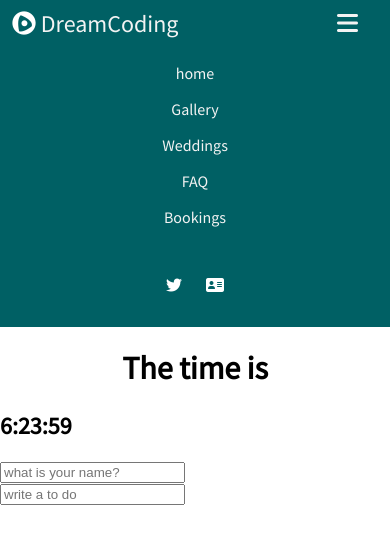
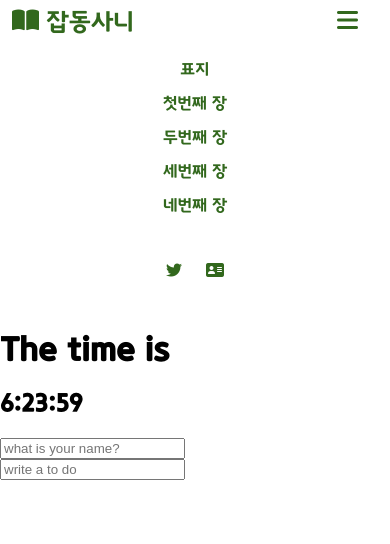
Before and after one commit to cats0713/javascript_study, a plain HTML site: page index.html in a window 390 px wide. Both pictures are taken after a click on the link 347 px from the left and 23 px from the top of the page. Drawn offline with Linux system fonts and the light colour scheme.

Commit message:
navbar,todolist

```diff
--- a/index.html
+++ b/index.html
@@ -3,25 +3,26 @@
 <head>
     <meta charset="UTF-8">
     <meta name="viewport" content="width=device-width, initial-scale=1.0">
+    <link rel="stylesheet" href="nav_style.css" >
     <link rel="stylesheet" href="style.css">
     <link rel="preconnect" href="https://fonts.gstatic.com">
 <link href="https://fonts.googleapis.com/css2?family=Source+Sans+Pro&display=swap" rel="stylesheet">
     <script src="https://kit.fontawesome.com/711768ab1d.js" crossorigin="anonymous"></script>
-    <script src="event.js" defer></script>
-    <title>nav var</title>
+
+    <title>oddments</title>
 </head>
 <body>
     <nav class="navbar">
         <div class="nav__logo">
-            <i class="fab fa-centercode"></i>
-            <a href="#">DreamCoding</a>
+            <i class="fas fa-book-open"></i>
+            <a href="#">잡동사니</a>
         </div>
         <ul class="nav_menu">
-            <li><a href="#">home</a></li>
-            <li><a href="#">Gallery</a></li>
-            <li><a href="#">Weddings</a></li>
-            <li><a href="#">FAQ</a></li>
-            <li><a href="#">Bookings</a></li>
+            <li><a id=nav_cover href="#">표지</a></li>
+            <li><a id=nav_cover href="#">첫번째 장</a></li>
+            <li><a id=nav_cover href="#">두번째 장</a></li>
+            <li><a id=nav_cover href="#">세번째 장</a></li>
+            <li><a id=nav_cover href="#">네번째 장</a></li>
         </ul>
 
         <ul class="nav_links">
@@ -54,6 +55,6 @@
     <!-- <script src="test.js"></script> -->
     <script src="clock.js"></script>
     <script src="getting.js"></script>
-
+    <script src="navmove.js" defer></script>
 </body>
 </html>
--- /dev/null
+++ b/nav_style.css
@@ -0,0 +1,110 @@
+:root{
+
+}
+@font-face{
+    font-family: godoB;
+    src: url("./GodoB.otf");
+}
+
+nav a{
+    text-decoration: none;
+    color: #32681d;
+    font-family: godoB ;
+}
+
+.navbar{
+    display: flex;
+    justify-content: space-between;
+    align-items: center;
+    padding: 8px 12px;
+}
+
+.nav__logo {
+    font-size: 24px;
+}
+.nav__logo i{
+    color: #32681d;
+}
+
+
+
+.nav_menu{
+    display: flex;
+    list-style: none;
+    padding-left: 0;
+}
+.nav_menu li{
+    padding: 8px 12px;
+}
+.nav_menu li:hover{
+    color: white;
+    background-color: teal;
+    transition: all 1s;
+}
+/* .nav_menu li:before:hover{
+    color: #ffffff;
+    background-color: #428e92;
+    transition: all 1s;
+} */
+
+
+
+.nav_links{
+    list-style: none;
+    color: #32681d;
+    display: flex;
+    padding-left: 0;
+}
+.nav_links li{
+    padding: 8px 12px;
+
+}
+
+.nav_togle_bt{
+    position: absolute;
+    right: 32px;
+    font-size: 24px;
+    display: none;
+}
+
+.from,
+.greetings{
+    display: none;
+}
+.showing{
+    display: block;
+}
+
+.clicked{
+    color: brown;
+}
+
+@media screen and (max-width: 786px){
+    .navbar{
+        flex-direction: column;
+        align-items: flex-start;
+        padding: 8px 12px;
+    }
+    .nav_menu{
+        display: none;
+        flex-direction: column;
+        align-items: center;
+        width: 100%;
+
+    }
+    .nav_menu li{
+        width: 100%;
+        text-align: center;
+    }
+    .nav_links {
+        display: none;
+        justify-content: center;
+        width: 100%;
+    }
+    .nav_togle_bt{
+        display: block;
+    }
+    .nav_menu.active, .nav_links.active{
+        display: flex;
+    }
+}
--- a/style.css
+++ b/style.css
@@ -1,104 +1,13 @@
-:root{
+@font-face{
+    font-family: godoB;
+    src: url("./GodoB.otf");
+}
+h1{
 
-}
-body{
-    margin: 0;
-    font-family: 'Source Sans Pro';
-}
-a{
-    text-decoration: none;
-    color: rgb(243, 243, 243);
-}
-
-h1{
-    text-align: center;
 
 }
 
-.navbar{
-    display: flex;
-    justify-content: space-between;
-    align-items: center;
-    background-color: #006064;
-    padding: 8px 12px;
+body{
+    margin: 0;
+    font-family: godoB;
 }
-
-.nav__logo {
-    font-size: 24px;
-}
-.nav__logo i{
-    color: #ffffff;
-}
-
-.nav_menu{
-    display: flex;
-    list-style: none;
-    padding-left: 0;
-}
-.nav_menu li{
-    padding: 8px 12px;
-}
-
-.nav_links{
-    list-style: none;
-    color: white;
-    display: flex;
-    padding-left: 0;
-}
-.nav_links li{
-    padding: 8px 12px;
-
-}
-
-.nav_menu li:hover{
-    background-color: #428e92;
-    border-radius: 4px;
-}
-.nav_togle_bt{
-    position: absolute;
-    right: 32px;
-    font-size: 24px;
-    display: none;
-}
-
-.from,
-.greetings{
-    display: none;
-}
-.showing{
-    display: block;
-}
-
-.clicked{
-    color: brown;
-}
-
-@media screen and (max-width: 786px){
-    .navbar{
-        flex-direction: column;
-        align-items: flex-start;
-        padding: 8px 12px;
-    }
-    .nav_menu{
-        display: none;
-        flex-direction: column;
-        align-items: center;
-        width: 100%;
-
-    }
-    .nav_menu li{
-        width: 100%;
-        text-align: center;
-    }
-    .nav_links {
-        display: none;
-        justify-content: center;
-        width: 100%;
-    }
-    .nav_togle_bt{
-        display: block;
-    }
-    .nav_menu.active, .nav_links.active{
-        display: flex;
-    }
-}
--- a/todo.js
+++ b/todo.js
@@ -4,22 +4,47 @@ const toDoForm = document.querySelector(".js-toDoForm"),
 
 const TODOS_LS = "todos";
 
+const toDos = [];
 
+function saveToDos(){
+    localStorage.setItem(TODOS_LS,JSON.stringify(toDos));
+}
 
 function paintToDos(text){
     const li = document.createElement("li");
     const delBtn = document.createElement("button");
     const span = document.createElement("span");
+    const newId = toDos.length + 1;
 
     delBtn.innerText = "x";
     span.innerHTML = text
     li.appendChild(span);
     li.appendChild(delBtn);
+    li.id = newId;
     toDoList.appendChild(li);
-    delBtn.addEventListener("click",delBtnClick)
+    delBtn.addEventListener("click",deleteToDo)
+
+    const toDoObj = {
+        text: text,
+        id: newId
+
+    };
+    toDos.push(toDoObj);
+    saveToDos();
 }
 
-function delBtnClick(){
+function loadToDos() {
+    const loadedToDos = localStorage.getItem(TODOS_LS);
+    if(loadedToDos !== null){
+        const parsedToDos = JSON.parse(loadedToDos);
+        parsedToDos.forEach(function(toDo) {
+            paintToDos(toDo.text);
+        });
+    }
+}
+
+function deleteToDo(event){
+
 
 }
 
@@ -30,12 +55,7 @@ function hendleSubmit(){
     toDoInput.value = "";
 }
 
-function loadToDos() {
-    const toDos = localStorage.getItem(TODOS_LS);
-    if(toDos !== null){
 
-    }
-}
 
 function init(){
     loadToDos();
```
Also changed, not shown: GodoB.otf (added), GodoM.otf (added), navmove.js (renamed from event.js).
